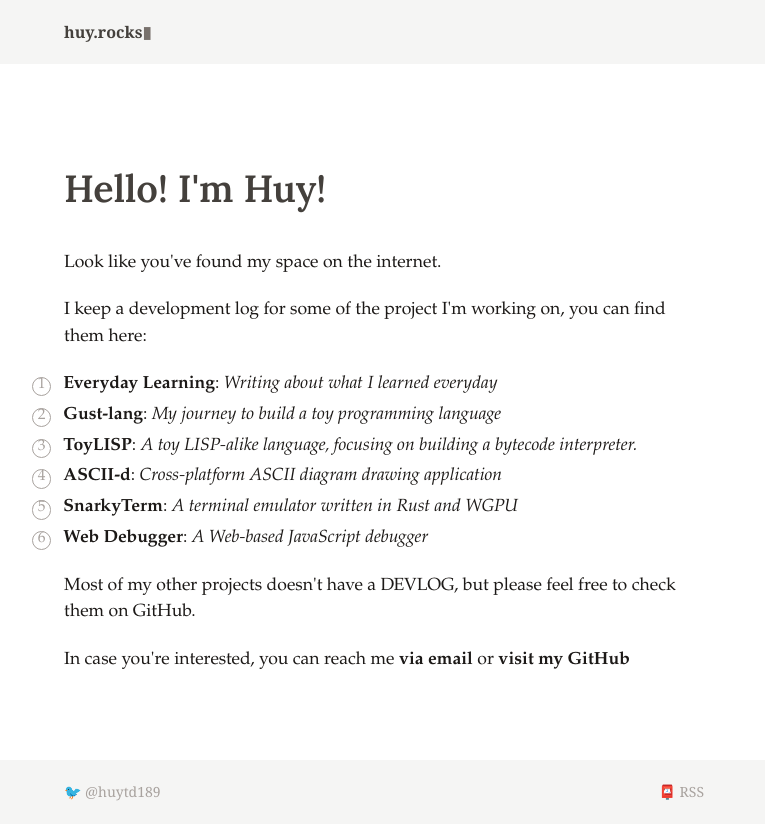
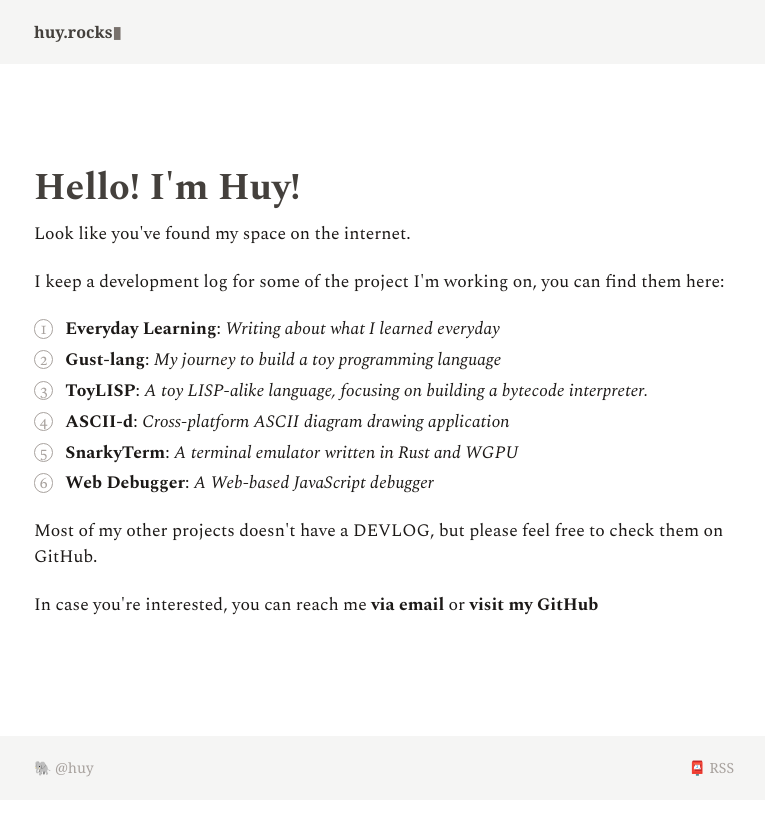
Before and after one commit to huytd/huy.rocks, a Next.js app: page / in a window 1280 px wide. Shown: the whole page, without its empty margins (256-1021 px from the left). After the commit the page ends 800 px from the top, so only its background shows below. Built offline with nearby package versions, Linux system fonts and the light colour scheme.

Commit message:
A couple of UI tweaks

```diff
--- a/pages/[repo]/[[...subpath]].tsx
+++ b/pages/[repo]/[[...subpath]].tsx
@@ -47,13 +47,14 @@ export const getStaticProps: GetStaticProps = async (context) => {
         if (matchedIndex !== -1) {
             // Found the matched post
             const matchedDay = days[matchedIndex];
-            markdown = `<span class="arrow pull-back">&laquo;</span> [All posts](/${repo})\n\n# ${matchedDay!.title}\n\n${matchedDay!.tokens.join("")}`;
+            postTitle = matchedDay?.title ?? "";
+            const [postedDate, displayTitle] = postTitle.split(" - ");
+            markdown = `<span class="arrow pull-back">&laquo;</span> [All posts](/${repo})\n\n# ${displayTitle}\n<div class="desc text-stone-400">Posted On ${postedDate}</div>\n\n${matchedDay!.tokens.join("")}`;
             const otherStart = Math.max(matchedIndex - 3, 0);
             const otherEnd = otherStart + 6;
             let linkToOthers = days.slice(otherStart, otherEnd).filter(day => day?.slug !== matchedDay?.slug);
             let linkToOthersMarkdown = linkToOthers.map(link => `- [${link?.title}](/${repo}/${link?.slug})`);
-            markdown += "\n\n" + `<h2 class="no-counter">Read more</h2>\n\n${linkToOthersMarkdown.join("\n")}`;
-            postTitle = matchedDay?.title ?? "";
+            markdown += "\n\n" + `<h2 class="no-counter post-footer">Read more</h2>\n\n${linkToOthersMarkdown.join("\n")}`;
         } else {
             // Post not found
             markdown = `Hey! Look like you have lost your way, consider [going back](/${repo})?`;
--- a/pages/_app.tsx
+++ b/pages/_app.tsx
@@ -13,7 +13,6 @@ function MyApp({ Component, pageProps }: AppProps) {
             <link rel="icon" href="/favicon.ico" />
             <script async defer data-domain="huy.rocks" src="https://analytics.huy.rocks/js/plausible.js"></script>
             <script async id="MathJax-script" src="https://cdn.jsdelivr.net/npm/mathjax@3/es5/tex-svg.js"></script>
-            <a rel="me" href="https://masto.ai/@huy">Mastodon</a>
         </Head>
         <div className="flex justify-center items-center bg-stone-100 h-16 font-serif">
             <div className="container-center center-horizontal text-stone-500 font-bold">
@@ -27,7 +26,7 @@ function MyApp({ Component, pageProps }: AppProps) {
         <Component {...pageProps} />
         <footer className="flex font-serif justify-center items-center h-16 bg-stone-100 text-stone-400 text-sm">
             <div className="container-center center-horizontal flex">
-                <p><Link href="https://twitter.com/huytd189">{"🐦 @huytd189"}</Link></p>
+                <p><a rel="me" href="https://masto.ai/@huy">🐘 @huy</a></p>
                 <div className='flex-1'></div>
                 <div className='font-normal'>
                     <Link href="/rss.xml">{"📮 RSS"}</Link>
--- a/styles/github-theme.scss
+++ b/styles/github-theme.scss
@@ -1,7 +1,7 @@
-@import url('https://fonts.googleapis.com/css2?family=Lora:ital,wght@0,400;0,600;0,700;1,400;1,600;1,700&display=swap');
+@import url('https://fonts.googleapis.com/css2?family=Spectral:ital,wght@0,400;0,700;1,400;1,700&display=swap');
 
 :root {
-    --font-serif: "Iowan Old Style", "Sitka Text", Palatino, "Book Antiqua", serif;
+    --font-serif: "Spectral", "Iowan Old Style", "Sitka Text", Palatino, "Book Antiqua", serif;
     --punctuation-color: rgb(168 162 158);
 }
 
@@ -619,6 +619,11 @@
 
 .github-theme h1 {
   font-size: 2.15em;
+  margin-bottom: 0.25em;
+}
+
+.github-theme h1 + .desc {
+	margin-bottom: 1.45em;
 }
 
 body {
@@ -631,13 +636,18 @@ body {
   &:not(.no-counter)::before {
       content: counter(h2counter) ". ";
       font-weight: 700;
-      margin-left: -0.9em;
+      // margin-left: -0.9em;
       color: var(--punctuation-color);
   }
 }
 
 .github-theme h3 {
-  font-size: 1.25em;
+  font-size: 1.15em;
+  font-family: 'Lucida Sans', 'Lucida Sans Regular', 'Lucida Grande', 'Lucida Sans Unicode', Geneva, Verdana, sans-serif !important;
+  &::before {
+  	  content: "# ";
+      color: var(--punctuation-color);
+  }
 }
 
 .github-theme ol,
@@ -753,7 +763,7 @@ body {
   overflow: auto;
   font-size: 0.87em;
   line-height: 1.6;
-  background-color: #faf8f544;
+  background-color: #dfe2e550;
   border: 1px solid #dfe2e555;
   border-radius: 3px;
 }
@@ -932,12 +942,28 @@ mjx-container[jax="SVG"] > svg {
   margin: 0 auto;
 }
 
+.github-theme pre code {
+	counter-reset:line-code;
+}
+
 .github-theme .hljs-focus {
   display: inline-block;
   width: 100%;
   padding: 0 16px;
   border-left: 2px solid transparent;
   border-right: 2px solid transparent;
+  counter-increment: line-code;
+
+  &:before {
+  	  display: inline-block;
+  	  width: 20px;
+  	  content: counter(line-code);
+  	  text-align: right;
+  	  font-size: 0.85em;
+  	  margin-right: 20px;
+  	  margin-left: -10px;
+  	  opacity: 0.3;
+  }
 }
 
 .github-theme .hljs-focus:empty {
@@ -971,7 +997,7 @@ a:target {
 
 .github-theme {
   h1,h2,h3,h4,h5,h6 {
-    font-family: "Lora", var(--font-serif);
+    font-family: var(--font-serif); // Custom font if needed
   }
 
    ol {
@@ -994,11 +1020,11 @@ a:target {
                width: 1.25em;
                height: 1.25em;
                text-align: center;
-               line-height: 0.85em;
+               line-height: 1.25em;
                border-radius: 50%;
                font-size: 0.88em;
                margin-right: 0.75rem;
-               margin-left: -2rem;
+               // margin-left: -2rem;
            }
        }
    }
@@ -1013,15 +1039,15 @@ a:target {
            &::before {
                color: var(--punctuation-color);
                display: inline-block;
-               content: "– ";
+               content: "⁃";
                border: none;
                width: 1.25em;
                height: 1.25em;
                text-align: center;
                border-radius: 50%;
                font-size: 0.88em;
-               margin-right: 0.75rem;
-               margin-left: -2rem;
+               margin-right: 0.25rem;
+               // margin-left: -2rem;
                float: left;
            }
        }
@@ -1083,3 +1109,9 @@ abbr {
 h1, h2, h3, h4, h5, h6 {
   @apply text-stone-700;
 }
+
+.github-theme .post-footer {
+	border-top: 1px solid rgb(231 229 228);
+	padding-top: 40px;
+	font-size: 1.15rem;
+}
--- a/styles/globals.scss
+++ b/styles/globals.scss
@@ -3,7 +3,7 @@
 @tailwind utilities;
 
 .container-center {
-    @apply px-5 md:px-0 w-screen md:w-[640px] mx-auto;
+    @apply px-5 md:px-0 w-screen md:w-[700px] mx-auto;
 }
 
 .center-horizontal {
```
